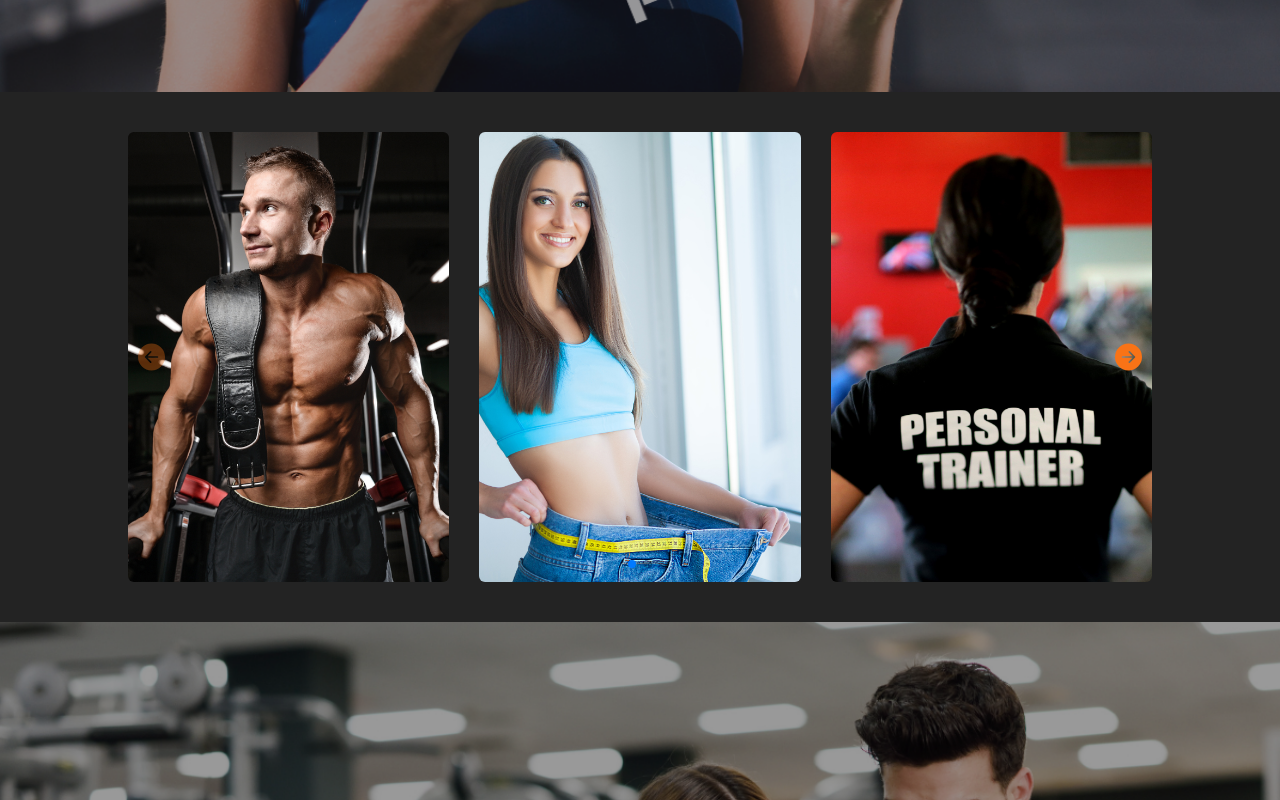
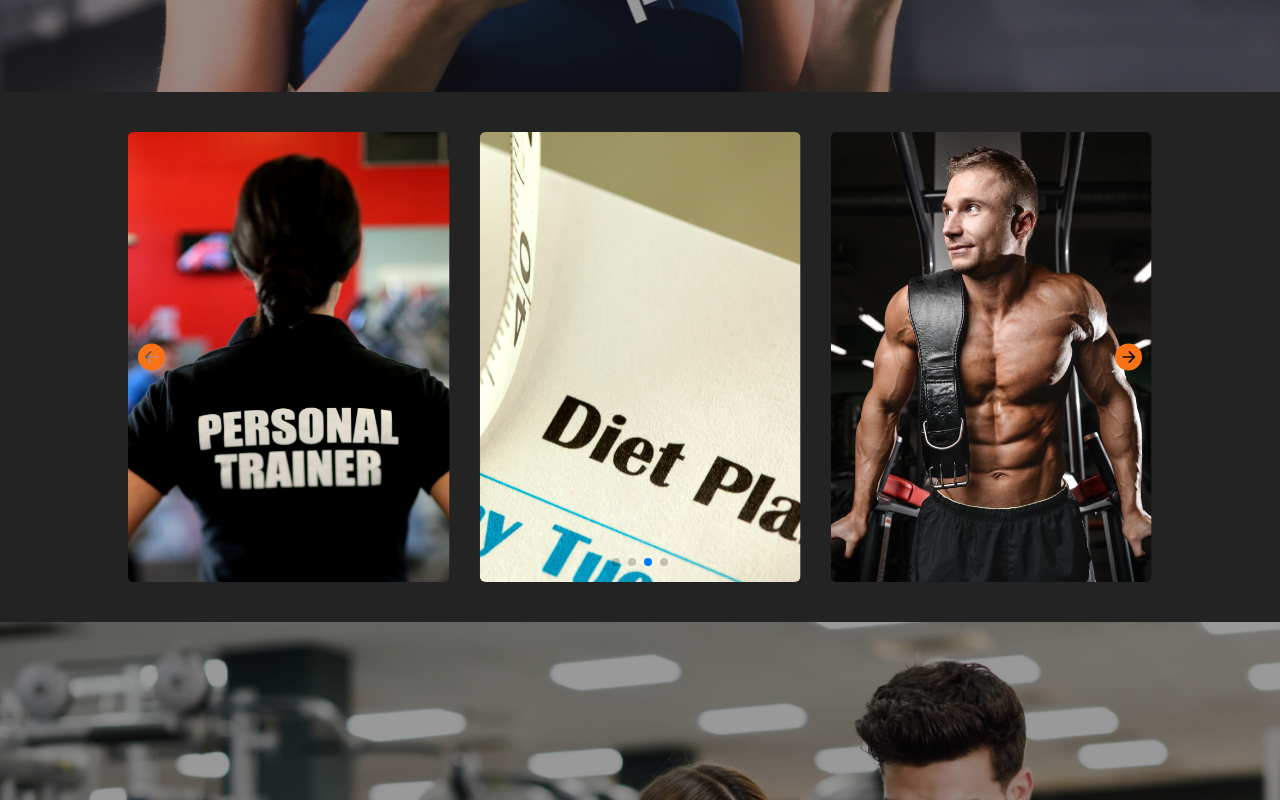
Before and after one commit to proyecto-final-2023/PF-G6, a Next.js app in the folder client/: page / in a window 1280 px wide. Shown: the part 740-1540 px from the top of the page. Built offline with nearby package versions, Linux system fonts and the light colour scheme; no server answers.

Commit message:
fixed swiper bug

```diff
--- a/client/components/Carousel/SwiperCarousel.tsx
+++ b/client/components/Carousel/SwiperCarousel.tsx
@@ -35,6 +35,7 @@ export default function SwiperCarousel({ slidesArr }: SwiperCarouselProps) {
           nextEl: ".swiper-button-next",
           prevEl: ".swiper-button-prev",
         }}
+        loop={true}
         pagination={{ clickable: true }}
         onSwiper={(swiper) => console.log(swiper)}
         onSlideChange={() => console.log("slide change")}
@@ -46,11 +47,11 @@ export default function SwiperCarousel({ slidesArr }: SwiperCarouselProps) {
               alt={slide.title}
               className="rounded-md w-auto h-[450px] object-cover hover:opacity-20 transition duration-300 ease-in-out hover:scale-105"
             />
-            <div className="flex flex-col justify-center items-center absolute top-0 w-full h-full gap-10 -z-10">
-              <p className="uppercase font-bold text-center">
+            <div className="flex flex-col justify-between items-center absolute top-1/3 gap-7 -z-10">
+              <p className="uppercase font-bold text-center p-3">
                 {slide.hoverText}
               </p>
-              <p className="uppercase font-bold text-center">
+              <p className="uppercase font-bold text-center p-3">
                 {slide.hoverText2}
               </p>
             </div>
@@ -68,10 +69,3 @@ export default function SwiperCarousel({ slidesArr }: SwiperCarouselProps) {
     </div>
   );
 }
-/**
- * <Image
-              src={slide.image}
-              alt={slide.title}
-              className="rounded-md w-auto h-[450px] object-cover hover:opacity-20 transition duration-300 ease-in-out hover:scale-105"
-            />
- */
--- a/client/package.json
+++ b/client/package.json
@@ -27,7 +27,7 @@
     "react-hook-form": "^7.43.1",
     "react-icons": "^4.7.1",
     "react-user-provider": "^1.0.1",
-    "swiper": "^9.0.5",
+    "swiper": "8.4.7",
     "typescript": "4.5",
     "universal-cookie": "^4.0.4",
     "zustand": "^4.3.3"
--- /dev/null
+++ b/client/pages/trainee/tools/index.tsx
@@ -0,0 +1,5 @@
+import React from "react";
+
+export default function ToolsIndex() {
+  return <div>index</div>;
+}
```
